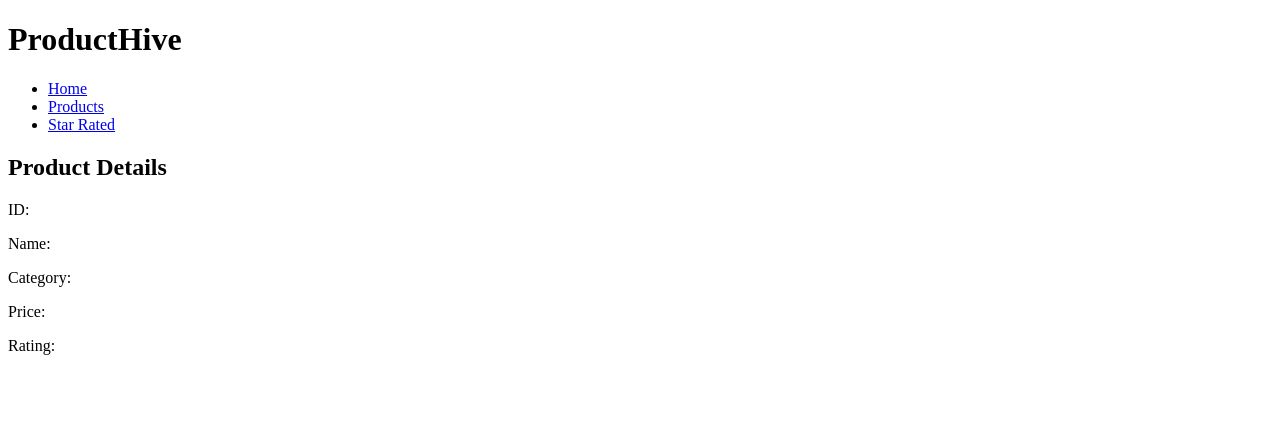
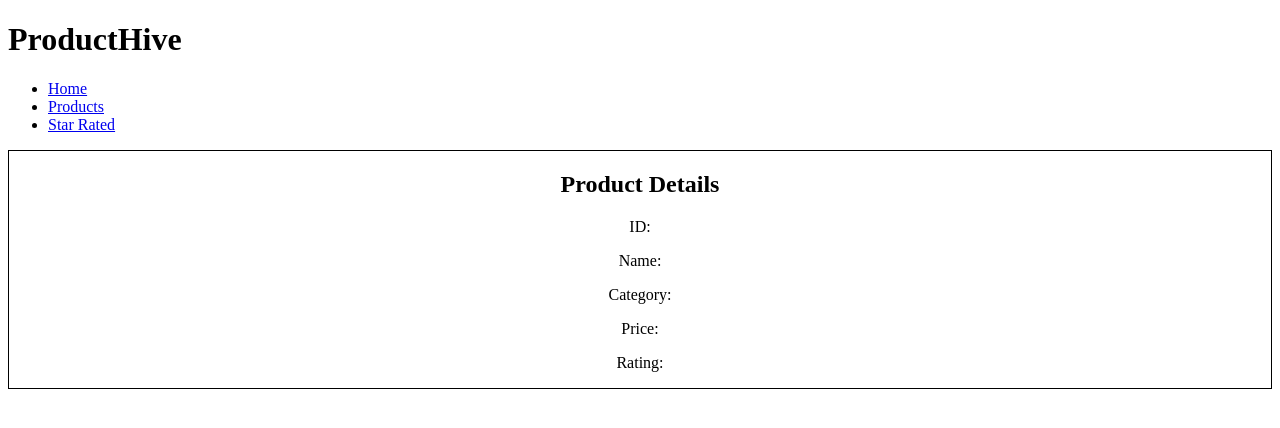
Before and after one commit to Vikash-Attrish/Product-Hive, a website: page details.html in a window 1280 px wide. Drawn offline with Linux system fonts and the light colour scheme.

Commit message:
add css for details page

```diff
--- a/details.html
+++ b/details.html
@@ -24,6 +24,12 @@
         <p>Price: <span id="price"></span></p>
         <p>Rating: <span id="rating"></span></p>
     </main>
+    <style>
+        main {
+            text-align: center;
+            border: 1px solid black;
+        }
+    </style>
     <script>
         let id = new URL(window.location.href).searchParams.get("id");
 
```
